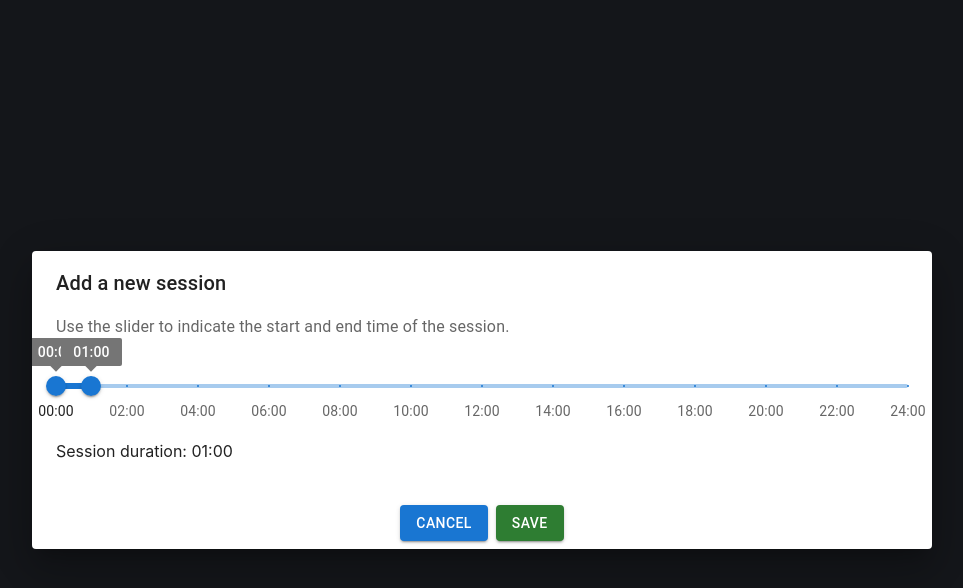
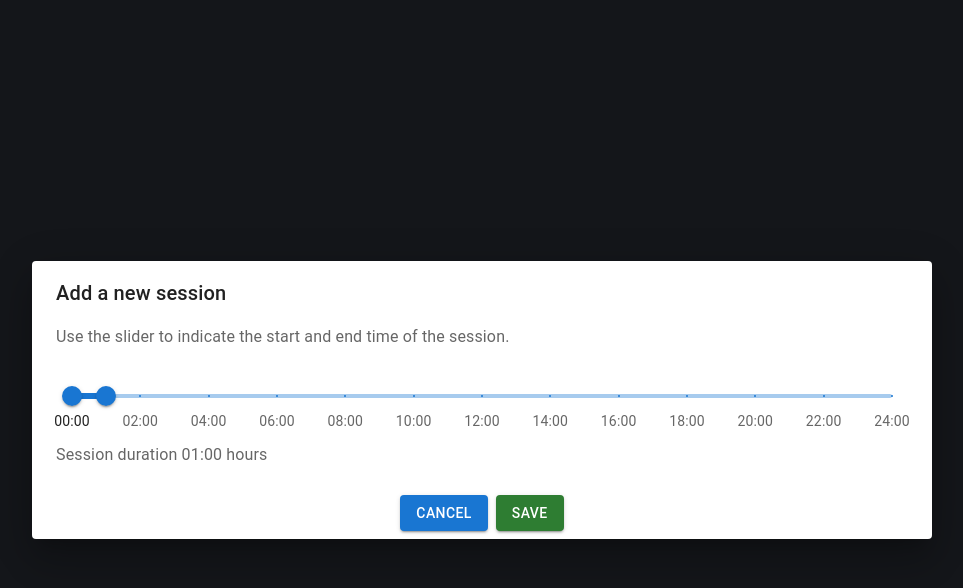
Before and after one commit to ChutneyCheeseball/streaming-sessions, a React (Create React App) app in the folder front-end/: page / in a window 1280 px wide. Both pictures are taken after a click on the button "Hello". Shown: the top 588 px of the page, without its empty margins (158-1121 px from the left). Built offline with nearby package versions, Linux system fonts and the light colour scheme.

Commit message:
Minor tweaks

```diff
--- a/front-end/src/classes/Session.ts
+++ b/front-end/src/classes/Session.ts
@@ -1,5 +1,5 @@
 // =============================================================================
-// Class representation of a single session, with id, start and end
+// Single session, with id, start and end
 // =============================================================================
 
 export class Session {
--- a/front-end/src/classes/Sessions.ts
+++ b/front-end/src/classes/Sessions.ts
@@ -1,7 +1,7 @@
 import { Session } from "./Session";
 
 // =============================================================================
-// Class representation of an array of ssessions
+// List of sessions
 // =============================================================================
 
 export class Sessions {
--- a/front-end/src/components/SessionDialog.tsx
+++ b/front-end/src/components/SessionDialog.tsx
@@ -1,4 +1,13 @@
-import { Dialog, DialogTitle, DialogContent, DialogContentText, DialogActions, Button, Slider } from "@mui/material";
+import {
+  Dialog,
+  DialogTitle,
+  DialogContent,
+  DialogContentText,
+  DialogActions,
+  Button,
+  Slider,
+  Stack,
+} from "@mui/material";
 import { useState } from "react";
 import { Session } from "../classes/Session";
 
@@ -54,18 +63,20 @@ export const SessionDialog = (props: { open: boolean; handleClose: () => void })
         <DialogContentText id="alert-dialog-description">
           Use the slider to indicate the start and end time of the session.
         </DialogContentText>
+        <Stack marginX={2}>
           <Slider
-          style={{ marginTop: 32 }}
+            style={{ marginTop: 32, marginBottom: 32 }}
             min={0}
             step={1 / 6} // We will work with 10 minute intervals
             max={24}
             value={[session.start, session.end]}
-          valueLabelDisplay="on"
+            valueLabelDisplay="auto"
             valueLabelFormat={formatToTime}
             onChange={handleChange}
             marks={getMarks()}
           />
-        <p>Session duration: {formatToTime(session.getDuration())}</p>
+        </Stack>
+        <DialogContentText>Session duration {formatToTime(session.getDuration())} hours</DialogContentText>
       </DialogContent>
       <DialogActions style={{ justifyContent: "center" }}>
         <Button onClick={handleClose} variant="contained">
```
Lines whose indentation alone changed are shown as unchanged.
